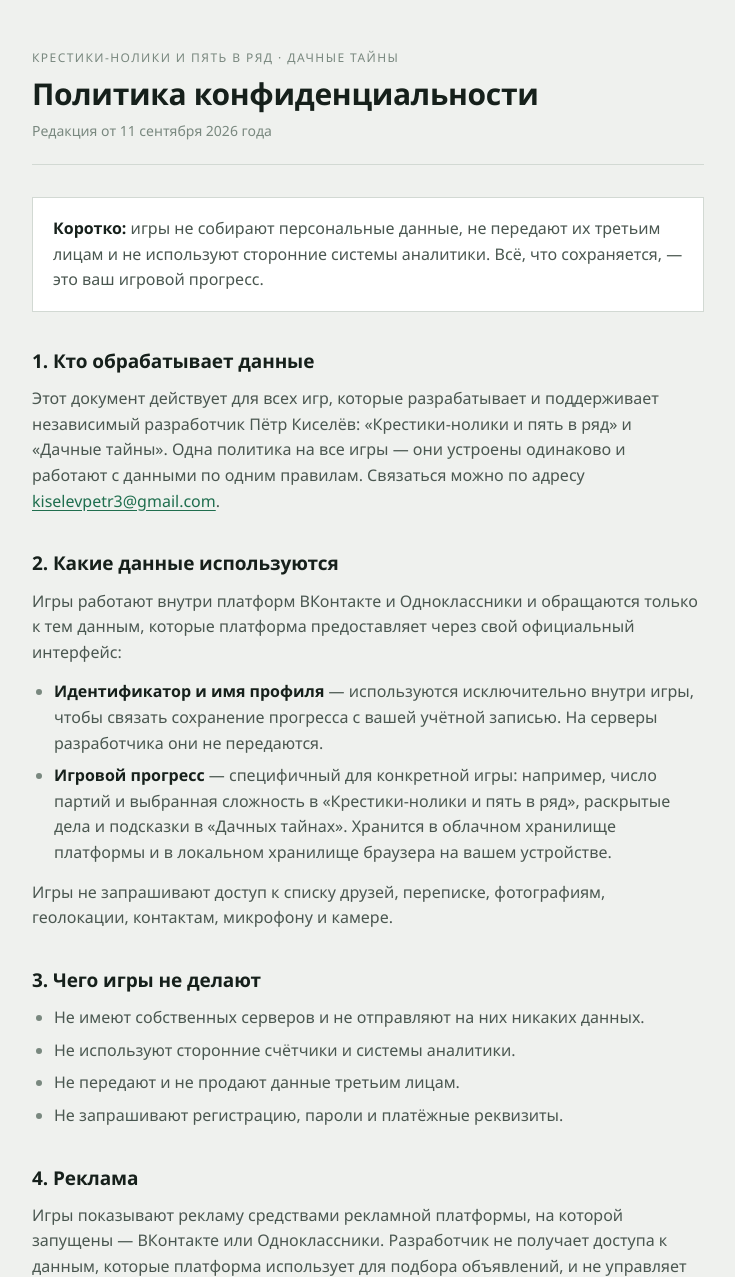
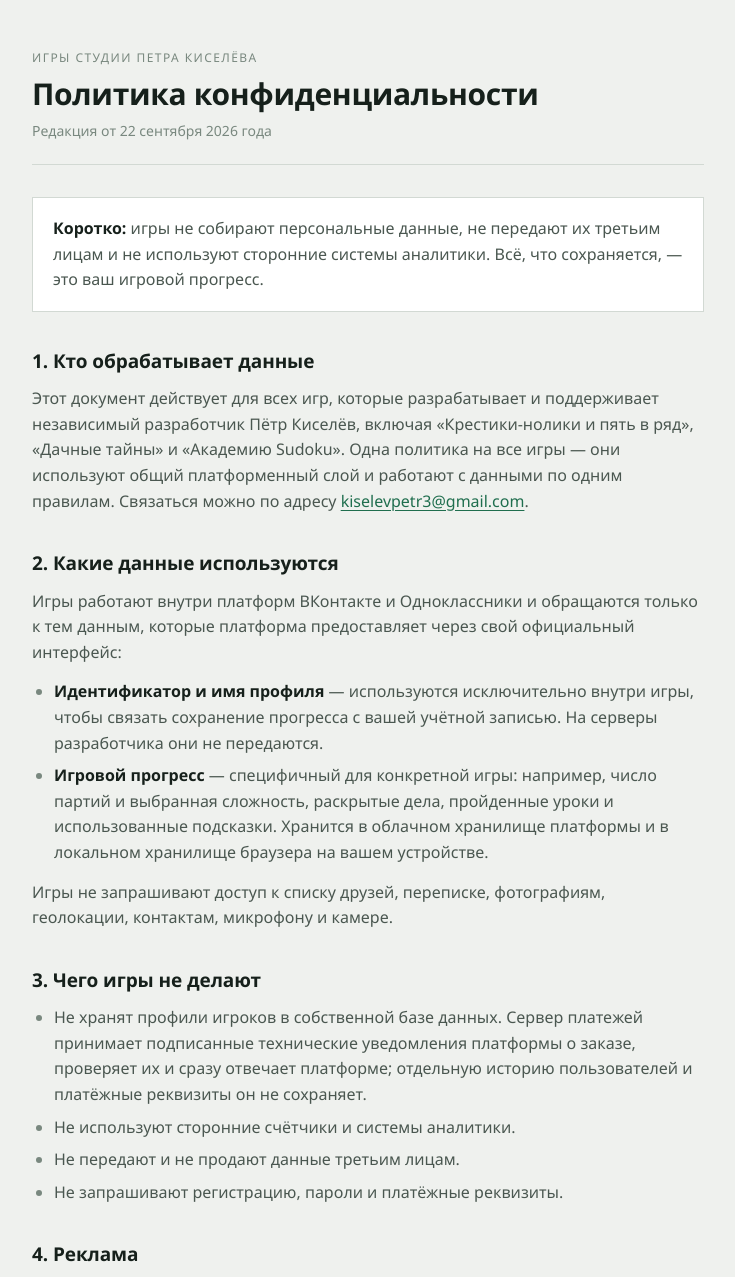
Before and after one commit to PeterKiselev/game-studio, a website: page static/privacy.html in a window 1280 px wide. Shown: the top 1277 px of the page, without its empty margins (272-1007 px from the left). Drawn offline with Linux system fonts and the light colour scheme.

Commit message:
Публикация превью Академии Sudoku

```diff
--- a/package.json
+++ b/package.json
@@ -22,6 +22,9 @@
     "build:pograniche:web": "npm run build -w @studio/pograniche -- --mode web",
     "build:pograniche:vk": "npm run build -w @studio/pograniche -- --mode vk",
     "pack:pograniche:vk": "node tools/pack.mjs pograniche vk",
+    "build:sudoku:web": "npm run build -w @studio/sudoku -- --mode web",
+    "build:sudoku:vk": "npm run build -w @studio/sudoku -- --mode vk",
+    "pack:sudoku:vk": "node tools/pack.mjs sudoku vk",
     "test": "vitest run",
     "typecheck": "tsc --noEmit"
   },
--- a/static/privacy.html
+++ b/static/privacy.html
@@ -63,9 +63,9 @@
 <div class="wrap">
 
 <header>
-  <div class="eyebrow">Крестики-нолики и пять в ряд · Дачные тайны</div>
+  <div class="eyebrow">Игры студии Петра Киселёва</div>
   <h1>Политика конфиденциальности</h1>
-  <div class="updated">Редакция от 11 сентября 2026 года</div>
+  <div class="updated">Редакция от 22 сентября 2026 года</div>
 </header>
 
 <div class="box">
@@ -73,19 +73,19 @@
 </div>
 
 <h2>1. Кто обрабатывает данные</h2>
-<p>Этот документ действует для всех игр, которые разрабатывает и поддерживает независимый разработчик Пётр Киселёв: «Крестики-нолики и пять в ряд» и «Дачные тайны». Одна политика на все игры — они устроены одинаково и работают с данными по одним правилам. Связаться можно по адресу <a href="mailto:kiselevpetr3@gmail.com">kiselevpetr3@gmail.com</a>.</p>
+<p>Этот документ действует для всех игр, которые разрабатывает и поддерживает независимый разработчик Пётр Киселёв, включая «Крестики-нолики и пять в ряд», «Дачные тайны» и «Академию Sudoku». Одна политика на все игры — они используют общий платформенный слой и работают с данными по одним правилам. Связаться можно по адресу <a href="mailto:kiselevpetr3@gmail.com">kiselevpetr3@gmail.com</a>.</p>
 
 <h2>2. Какие данные используются</h2>
 <p>Игры работают внутри платформ ВКонтакте и Одноклассники и обращаются только к тем данным, которые платформа предоставляет через свой официальный интерфейс:</p>
 <ul>
   <li><strong>Идентификатор и имя профиля</strong> — используются исключительно внутри игры, чтобы связать сохранение прогресса с вашей учётной записью. На серверы разработчика они не передаются.</li>
-  <li><strong>Игровой прогресс</strong> — специфичный для конкретной игры: например, число партий и выбранная сложность в «Крестики-нолики и пять в ряд», раскрытые дела и подсказки в «Дачных тайнах». Хранится в облачном хранилище платформы и в локальном хранилище браузера на вашем устройстве.</li>
+  <li><strong>Игровой прогресс</strong> — специфичный для конкретной игры: например, число партий и выбранная сложность, раскрытые дела, пройденные уроки и использованные подсказки. Хранится в облачном хранилище платформы и в локальном хранилище браузера на вашем устройстве.</li>
 </ul>
 <p>Игры не запрашивают доступ к списку друзей, переписке, фотографиям, геолокации, контактам, микрофону и камере.</p>
 
 <h2>3. Чего игры не делают</h2>
 <ul>
-  <li>Не имеют собственных серверов и не отправляют на них никаких данных.</li>
+  <li>Не хранят профили игроков в собственной базе данных. Сервер платежей принимает подписанные технические уведомления платформы о заказе, проверяет их и сразу отвечает платформе; отдельную историю пользователей и платёжные реквизиты он не сохраняет.</li>
   <li>Не используют сторонние счётчики и системы аналитики.</li>
   <li>Не передают и не продают данные третьим лицам.</li>
   <li>Не запрашивают регистрацию, пароли и платёжные реквизиты.</li>
@@ -94,6 +94,7 @@
 <h2>4. Реклама</h2>
 <p>Игры показывают рекламу средствами рекламной платформы, на которой запущены — ВКонтакте или Одноклассники. Разработчик не получает доступа к данным, которые платформа использует для подбора объявлений, и не управляет ими. Обработка таких данных регулируется политикой конфиденциальности соответствующей платформы (для ВКонтакте — <a href="https://vk.com/privacy" rel="noopener">vk.com/privacy</a>).</p>
 <p>Реклама за вознаграждение показывается только по вашей инициативе: вы сами решаете, смотреть ролик ради игрового бонуса или отказаться. Отказ ни на что не влияет — вся игра полностью доступна без просмотра рекламы.</p>
+<p>Если игра предлагает покупку, платёж полностью проводит платформа. Разработчик не получает номер банковской карты или иные платёжные реквизиты; игра получает только результат операции и сохраняет открытое право в игровом прогрессе.</p>
 
 <h2>5. Хранение и удаление</h2>
 <p>Игровой прогресс хранится столько, сколько установлено платформой для облачных сохранений приложений. Чтобы удалить его, достаточно удалить игру из своего профиля — вместе с ней стирается и сохранение. Локальную копию можно удалить, очистив данные сайта в браузере.</p>
```
Also changed, not shown: static/terms.html (+4 -3 lines), .github/workflows/pages.yml.
